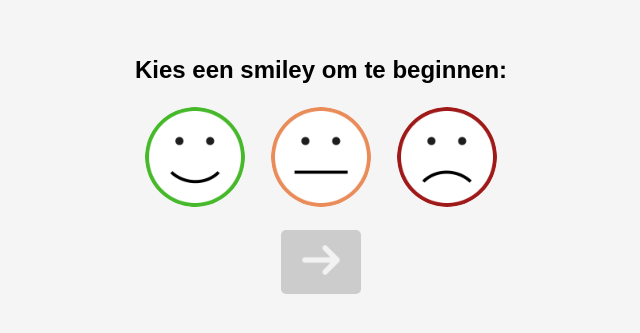
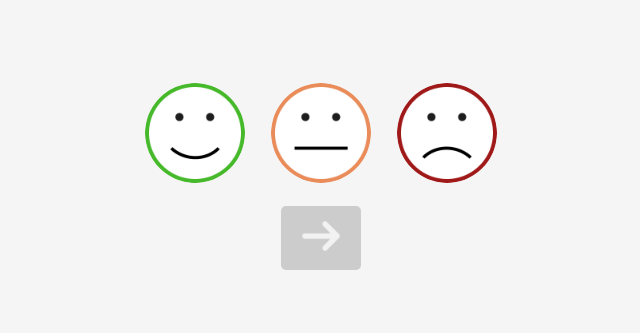
Before and after one commit to sophiavl/toets_prototype, a plain HTML site: page index.html in a window 1280 px wide. Shown: the part 235-568 px from the top of the page, without its empty margins (319-959 px from the left). Drawn offline with Linux system fonts and the light colour scheme.

Commit message:
tekst boven smileys weggehaald

```diff
--- a/index.html
+++ b/index.html
@@ -8,7 +8,6 @@
   </head>
   <body>
     <div id="smiley-container" class="smiley-container">
-      <h2>Kies een smiley om te beginnen:</h2>
       <div class="smileys">
         <img
           src="images/happyFace.png"
```
